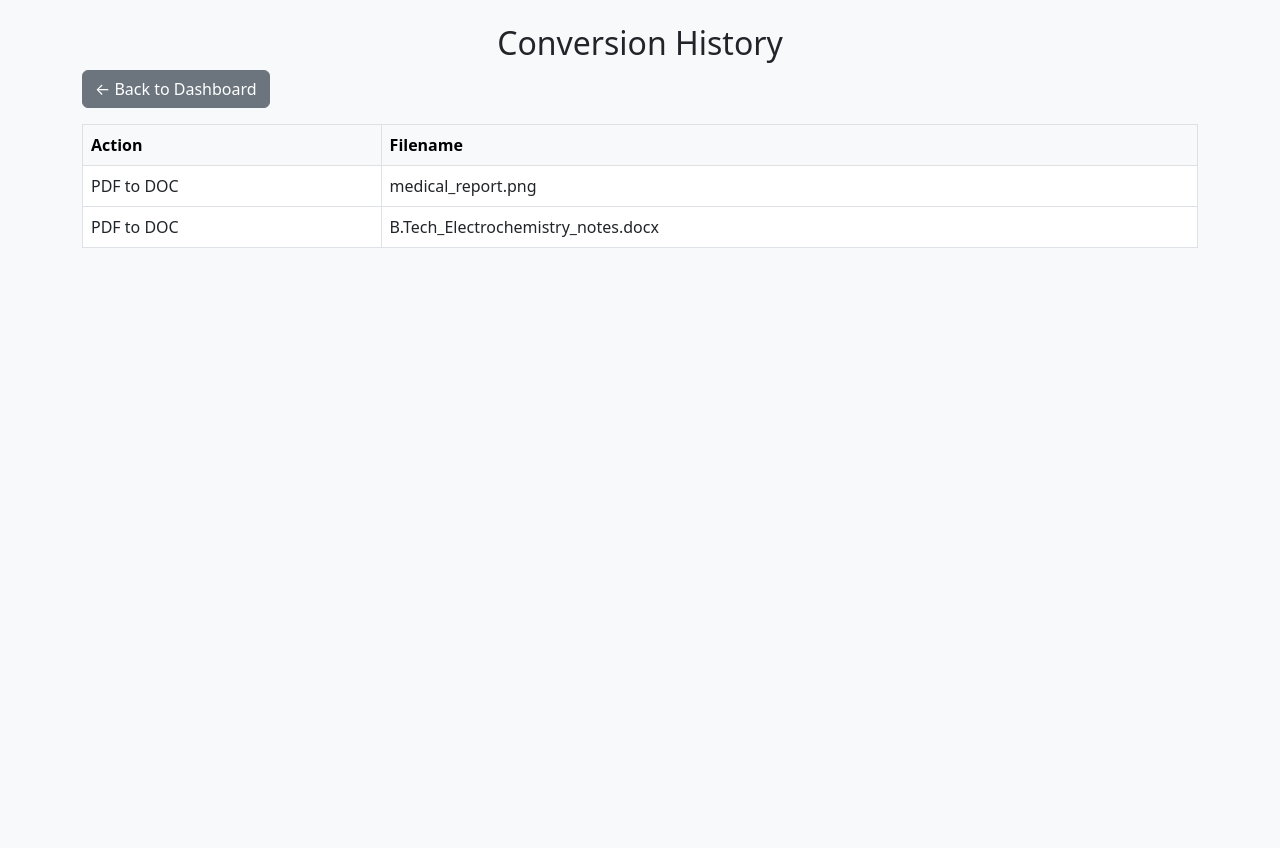
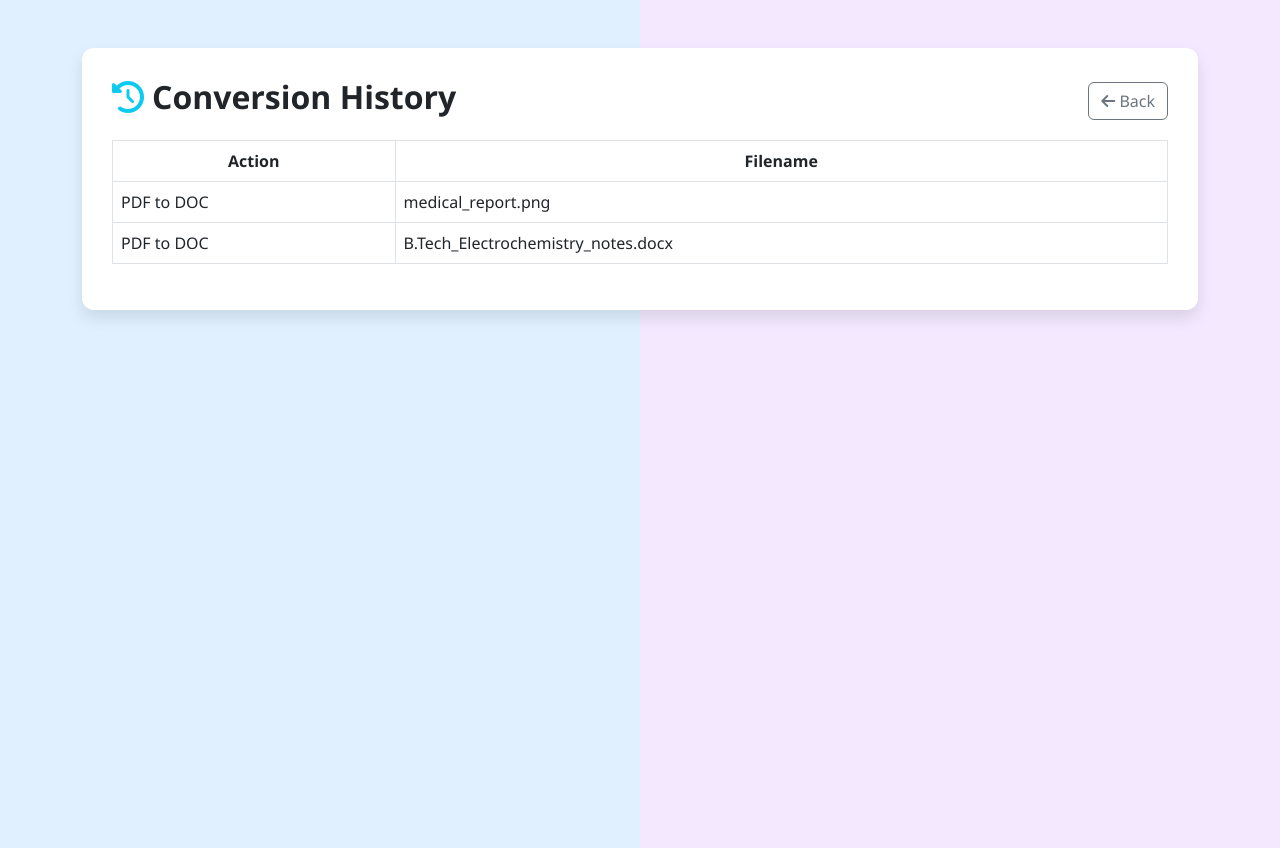
Before and after one commit to Alokzhan/extension-conversion, a Flask app: page /history in a window 1280 px wide. Before the commit the page ends 248 px from the top, so only its background shows below. Run offline with Flask 3, Linux system fonts and the light colour scheme; a user stored in the database is signed in; data comes from the database, SQL or seed files in the repository; some libraries are stand-ins or nearby versions.

Commit message:
Update history.html

```diff
--- a/templates/history.html
+++ b/templates/history.html
@@ -4,14 +4,38 @@
   <meta charset="UTF-8">
   <title>Conversion History</title>
   <link href="https://cdn.jsdelivr.net/npm/bootstrap@5.3.0/dist/css/bootstrap.min.css" rel="stylesheet">
+  <script src="https://kit.fontawesome.com/a2e0d5d26d.js" crossorigin="anonymous"></script>
+  <style>
+    body {
+      background: linear-gradient(to right, #e0f0ff 50%, #f3e8ff 50%);
+      min-height: 100vh;
+      font-family: 'Segoe UI', sans-serif;
+    }
+    .history-card {
+      background: white;
+      border-radius: 12px;
+      padding: 30px;
+      box-shadow: 0 8px 16px rgba(0,0,0,0.1);
+    }
+    h2 {
+      font-weight: 600;
+    }
+    .table thead {
+      background-color: #e0f0ff;
+    }
+  </style>
 </head>
-<body class="bg-light">
-<div class="container mt-4">
-  <h2 class="text-center">Conversion History</h2>
-  <a href="/dashboard" class="btn btn-secondary mb-3">← Back to Dashboard</a>
-  <table class="table table-bordered">
-    <thead class="table-light">
-      <tr>
+<body>
+<div class="container mt-5">
+  <div class="history-card">
+    <div class="d-flex justify-content-between align-items-center mb-3">
+      <h2><i class="fas fa-history me-2 text-info"></i>Conversion History</h2>
+      <a href="/dashboard" class="btn btn-outline-secondary"><i class="fas fa-arrow-left"></i> Back</a>
+    </div>
+
+    <table class="table table-bordered table-hover align-middle">
+      <thead>
+        <tr class="text-center">
           <th>Action</th>
           <th>Filename</th>
         </tr>
@@ -26,5 +50,6 @@
       </tbody>
     </table>
   </div>
+</div>
 </body>
 </html>
```
Lines whose indentation alone changed are shown as unchanged.
